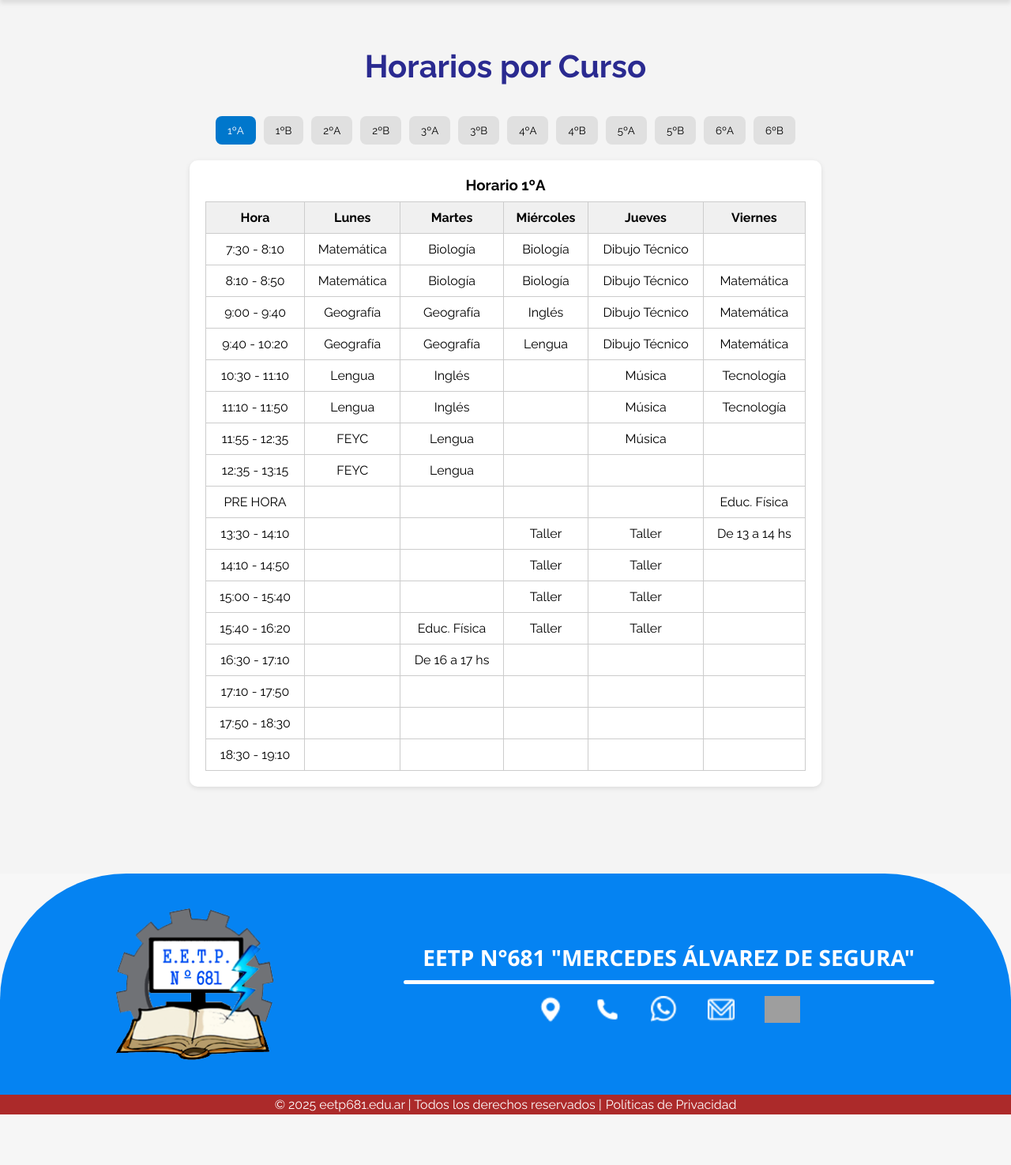
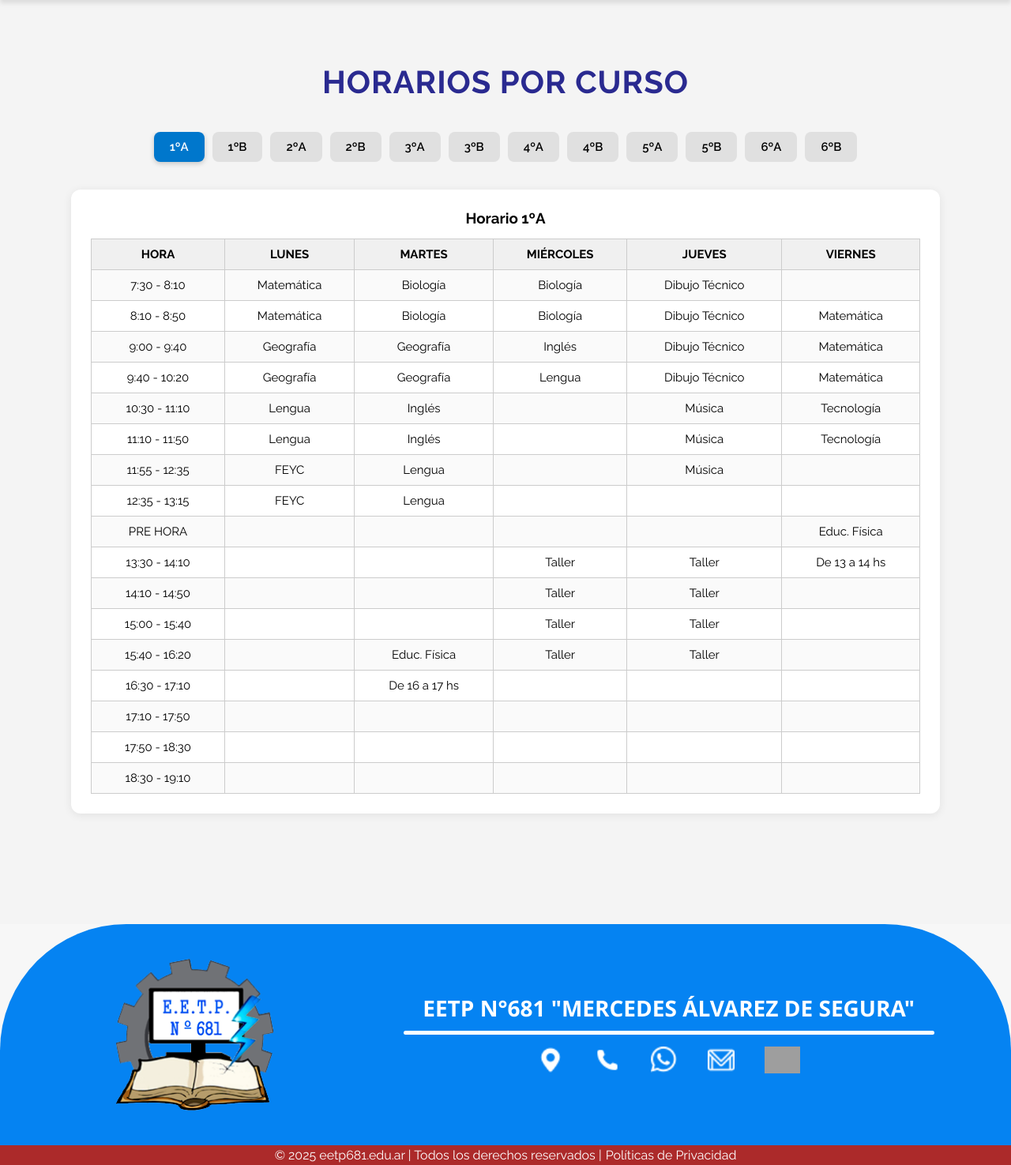
Before and after one commit to MrProyectos/Proyecto-EETP-681, a PHP site: page /pages/horarios/horarios.html in a window 1280 px wide. Shown: the part 120-1595 px from the top of the page at 79% size. Before the commit the page ends 1531 px from the top, so only its background shows below. Run offline with PHP 8.4, Linux system fonts and the light colour scheme; grey boxes are pictures that could not be loaded.

Commit message:
estilización de los horarios

```diff
--- a/pages/horarios/horarios.html
+++ b/pages/horarios/horarios.html
@@ -133,6 +133,7 @@
       <!-- Contenido de cada curso -->
       <div id="1A" class="tab-content active">
         <h3>Horario 1ºA</h3>
+        <div class="table-wrapper">
           <table>
             <tr>
               <th>Hora</th>
@@ -280,9 +281,11 @@
             </tr>
           </table>
         </div>
+      </div>
 
       <div id="1B" class="tab-content">
         <h3>Horario 1ºB</h3>
+        <div class="table-wrapper">
           <table>
             <tr>
               <th>Hora</th>
@@ -430,9 +433,11 @@
             </tr>
           </table>
         </div>
+      </div>
 
       <div id="2A" class="tab-content">
         <h3>Horario 2ºA</h3>
+        <div class="table-wrapper">
           <table>
             <tr>
               <th>Hora</th>
@@ -580,9 +585,11 @@
             </tr>
           </table>
         </div>
+      </div>
 
       <div id="2B" class="tab-content">
         <h3>Horario 2ºB</h3>
+        <div class="table-wrapper">
           <table>
             <tr>
               <th>Hora</th>
@@ -730,9 +737,11 @@
             </tr>
           </table>
         </div>
+      </div>
 
       <div id="3A" class="tab-content">
         <h3>Horario 3ºA</h3>
+        <div class="table-wrapper">
           <table>
             <tr>
               <th>Hora</th>
@@ -880,9 +889,11 @@
             </tr>
           </table>
         </div>
+      </div>
 
       <div id="3B" class="tab-content">
         <h3>Horario 3ºB</h3>
+        <div class="table-wrapper">
           <table>
             <tr>
               <th>Hora</th>
@@ -1030,9 +1041,11 @@
             </tr>
           </table>
         </div>
+      </div>
 
       <div id="4A" class="tab-content">
         <h3>Horario 4ºA</h3>
+        <div class="table-wrapper">
           <table>
             <tr>
               <th>Hora</th>
@@ -1180,9 +1193,11 @@
             </tr>
           </table>
         </div>
+      </div>
 
       <div id="4B" class="tab-content">
         <h3>Horario 4ºB</h3>
+        <div class="table-wrapper">
           <table>
             <tr>
               <th>Hora</th>
@@ -1330,9 +1345,11 @@
             </tr>
           </table>
         </div>
+      </div>
 
       <div id="5A" class="tab-content">
         <h3>Horario 5ºA</h3>
+        <div class="table-wrapper">
           <table>
             <tr>
               <th>Hora</th>
@@ -1480,9 +1497,11 @@
             </tr>
           </table>
         </div>
+      </div>
 
       <div id="5B" class="tab-content">
         <h3>Horario 5ºB</h3>
+        <div class="table-wrapper">
           <table>
             <tr>
               <th>Hora</th>
@@ -1630,9 +1649,11 @@
             </tr>
           </table>
         </div>
+      </div>
 
       <div id="6A" class="tab-content">
         <h3>Horario 6ºA</h3>
+        <div class="table-wrapper">
           <table>
             <tr>
               <th>Hora</th>
@@ -1780,9 +1801,11 @@
             </tr>
           </table>
         </div>
+      </div>
 
       <div id="6B" class="tab-content">
         <h3>Horario 6ºB</h3>
+        <div class="table-wrapper">
           <table>
             <tr>
               <th>Hora</th>
@@ -1929,6 +1952,7 @@
               <td></td>
             </tr>
           </table>
+        </div>
       </div>
     </section>
 
--- a/pages/horarios/styles.css
+++ b/pages/horarios/styles.css
@@ -15,62 +15,102 @@
 body {
   font-family: Arial, sans-serif;
   background: #f7f7f7;
+  justify-content: center;
 }
 
 .horarios {
-  padding: 80px 20px;
+  padding: 100px 20px;
   background-color: #f4f4f4;
   text-align: center;
 }
 
 .horarios h2 {
-  font-size: 40px;
+  font-size: clamp(26px, 4vw, 40px);
   color: #2a2a90;
   margin-bottom: 40px;
+  font-weight: 700;
+  text-transform: uppercase;
+  letter-spacing: 1px;
 }
 
+/* === Pestañas de cursos === */
 .tabs {
   display: flex;
-  flex-wrap: wrap;
+  flex-wrap: nowrap;
   gap: 10px;
   justify-content: center;
-  margin-bottom: 20px;
+  overflow-x: auto;
+  scroll-snap-type: x mandatory;
+  -webkit-overflow-scrolling: touch;
+  padding-bottom: 10px;
+  margin-bottom: 25px;
+}
+
+.tabs::-webkit-scrollbar {
+  height: 6px;
+}
+
+.tabs::-webkit-scrollbar-thumb {
+  background-color: #0077cc;
+  border-radius: 4px;
 }
 
 .tab-button {
-  padding: 10px 15px;
+  flex: 0 0 auto;
+  padding: 10px 20px;
   border: none;
   background: #e0e0e0;
   cursor: pointer;
   border-radius: 8px;
-  transition: 0.3s;
+  transition: all 0.3s ease;
+  scroll-snap-align: start;
+  font-size: 15px;
+  font-weight: 600;
+}
+
+.tab-button:hover {
+  background: #d0d0d0;
 }
 
 .tab-button.active {
   background: #0077cc;
-  color: white;
+  color: #fff;
+  box-shadow: 0 2px 6px rgba(0, 0, 0, 0.2);
 }
 
+/* === Contenido de cada curso === */
 .tab-content {
   display: none;
-  background: white;
-  padding: 20px;
-  border-radius: 10px;
-  box-shadow: 0 2px 6px rgba(0, 0, 0, 0.1);
-  max-width: 800px;
+  background: #fff;
+  padding: 25px;
+  border-radius: 12px;
+  box-shadow: 0 2px 12px rgba(0, 0, 0, 0.08);
+  max-width: 1100px;
   margin: auto;
-
-  margin-bottom: 30px;
+  margin-bottom: 40px;
+  opacity: 0;
+  transform: translateY(10px);
+  transition: opacity 0.3s ease, transform 0.3s ease;
 }
 
 .tab-content.active {
   display: block;
+  opacity: 1;
+  transform: translateY(0);
+}
+
+/* === Tablas de horarios === */
+.table-wrapper {
+  width: 100%;
+  overflow-x: auto;
 }
 
 table {
   width: 100%;
   border-collapse: collapse;
-  margin-top: 10px;
+  margin-top: 15px;
+  font-size: clamp(12px, 1.8vw, 15px);
+  min-width: 600px;
 }
 
 table th,
@@ -78,8 +118,50 @@ table td {
   border: 1px solid #ccc;
   padding: 10px;
   text-align: center;
+  word-break: break-word;
 }
 
 table th {
   background: #f0f0f0;
+  font-weight: 700;
+  text-transform: uppercase;
 }
+
+table tr:nth-child(even) {
+  background-color: #fafafa;
+}
+
+table tr:hover {
+  background-color: #f5faff;
+}
+
+/* === Responsividad === */
+@media (max-width: 768px) {
+  .tabs {
+    justify-content: flex-start;
+  }
+
+  .tab-button {
+    font-size: 14px;
+    padding: 8px 15px;
+  }
+
+  .tab-content {
+    padding: 15px;
+  }
+}
+
+@media (max-width: 480px) {
+  .horarios h2 {
+    font-size: 28px;
+  }
+
+  .tabs {
+    justify-content: flex-start;
+  }
+
+  .tab-button {
+    font-size: 13px;
+    padding: 6px 12px;
+  }
+}
```
Also changed, not shown: pages/horarios/script.js (+46 -10 lines). Lines whose indentation alone changed are shown as unchanged.
